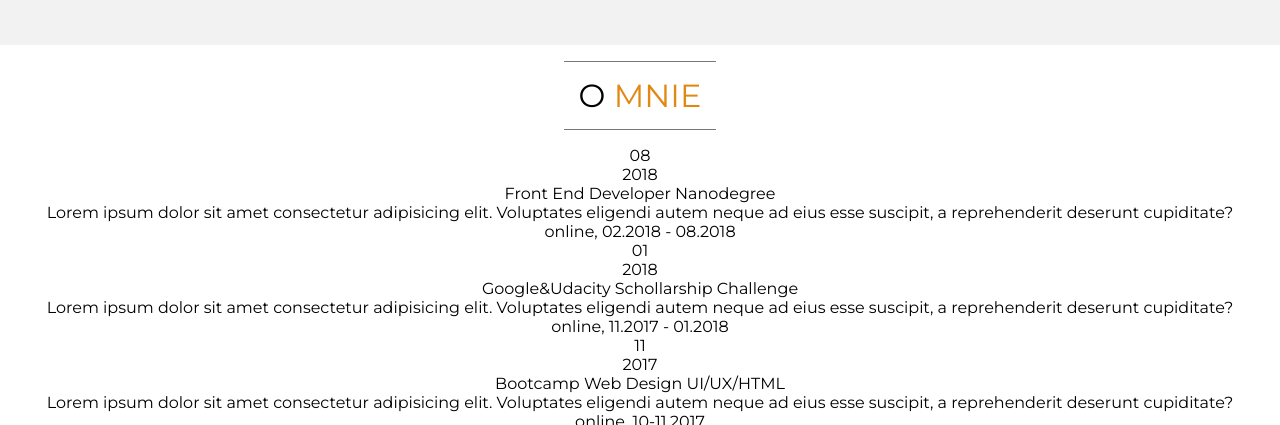
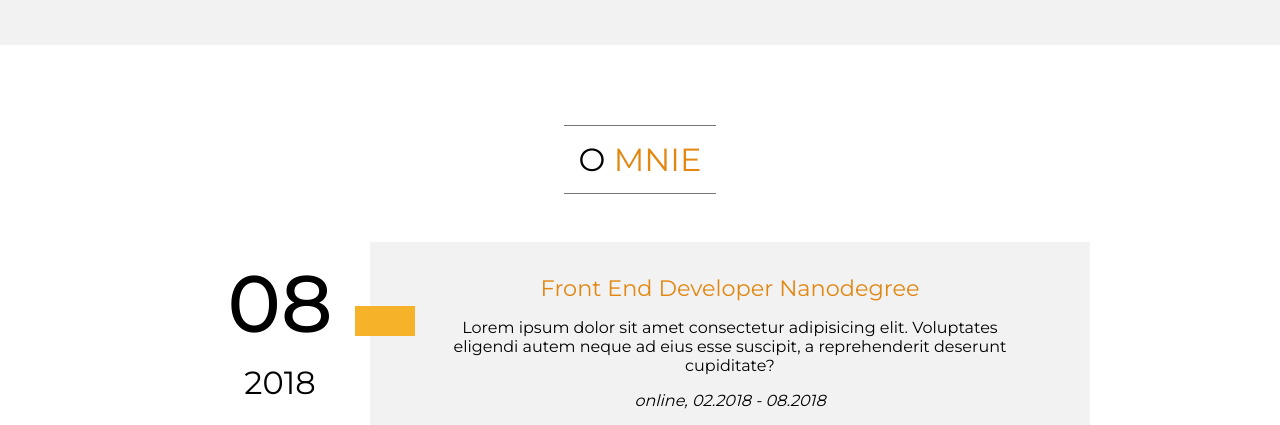
Before and after one commit to Moniaesz/front-end.land-portfolio, a website: page src/index.html in a window 1280 px wide. Shown: the part 2582-3007 px from the top of the page. Drawn offline with nearby package versions, Linux system fonts and the light colour scheme.

Commit message:
about section: courses skeleton

```diff
--- a/src/css/style.css
+++ b/src/css/style.css
@@ -162,6 +162,60 @@ body.dark {
   margin-left: 2rem;
   display: block; }
 
+#about {
+  max-width: 90vw;
+  margin: 4rem auto auto auto; }
+
+.single-course__wrapper {
+  max-width: 900px;
+  margin: 2rem auto 1rem auto; }
+
+.full-date {
+  display: flex;
+  align-items: center;
+  justify-content: center;
+  margin-bottom: 1rem; }
+
+.full-date__month {
+  font-weight: 500;
+  font-size: 5rem; }
+
+.full-date__year {
+  font-size: 2rem;
+  padding: 0.7rem; }
+
+.tile__title {
+  color: #E18712;
+  font-weight: 400;
+  font-size: 1.4rem;
+  margin-bottom: 1rem; }
+
+.tile {
+  display: flex;
+  flex-direction: column;
+  align-content: flex-start;
+  background: #f2f2f2;
+  padding: 2rem 4rem;
+  position: relative; }
+  .tile::before {
+    content: "";
+    background: #F6B229;
+    height: 30px;
+    width: 60px;
+    position: absolute;
+    top: 4rem;
+    display: inline; }
+
+.tile--odd::before {
+  left: -15px; }
+
+.tile--even::before {
+  right: -15px; }
+
+.course-type {
+  font-style: italic;
+  margin-top: 1rem; }
+
 .portfolio-project {
   padding: 3rem 0.5rem; }
 
@@ -269,6 +323,19 @@ body.dark {
   .date {
     margin-top: 1rem; } }
 
+@media screen and (min-width: 855px) {
+  @supports (display: grid) {
+    .single-course__wrapper {
+      display: grid;
+      grid-template-columns: 1fr 4fr; }
+    .reverted {
+      grid-template-columns: 4fr 1fr; }
+    .full-date__reverted {
+      grid-column: 2/3;
+      grid-row: 1/2; } }
+  .full-date {
+    flex-direction: column; } }
+
 @media screen and (min-width: 1230px) {
   .header__social-icons, .languages {
     margin-top: 0; }
--- a/src/sass/_layout/_about.scss
+++ b/src/sass/_layout/_about.scss
@@ -0,0 +1,64 @@
+// -------------------------------
+//     ABOUT SECTION
+// -------------------------------
+#about {
+	max-width: 90vw;
+	margin: 4rem auto auto auto;
+}
+
+// courses
+.single-course__wrapper {
+	max-width: 900px;
+	margin: 2rem auto 1rem auto;
+}
+.full-date {
+	display: flex;
+	align-items: center;
+	justify-content: center;
+	margin-bottom: 1rem;
+}
+.full-date__month {
+	font-weight: 500;
+	font-size: 5rem;
+}
+.full-date__year {
+	font-size: 2rem;
+	padding: 0.7rem;
+}
+.tile__title {
+	color: $base__orange;
+	font-weight: 400;
+	font-size: 1.4rem;
+	margin-bottom: 1rem;
+}
+.tile {
+	display: flex;
+	flex-direction: column;
+	align-content: flex-start;
+	background: $light__grey;
+	padding: 2rem 4rem;
+	position: relative;
+	&::before {
+		content: "";
+		background: $light__orange;
+		height: 30px;
+		width: 60px;
+		position: absolute;
+		top: 4rem;
+		display: inline;
+	}
+}
+.tile--odd {
+	&::before {
+		left: -15px;
+	}
+}
+.tile--even {
+	&::before {
+		right: -15px;
+	}
+}
+.course-type {
+	font-style: italic;
+	margin-top: 1rem;
+}
--- a/src/sass/_media/media.scss
+++ b/src/sass/_media/media.scss
@@ -13,6 +13,25 @@
 	}
 	.date {
 		margin-top: 1rem;
+	}
+}
+@media screen and (min-width: 855px) {
+	//about section
+	@supports (display: grid) {
+		.single-course__wrapper {
+			display: grid;
+			grid-template-columns: 1fr 4fr;
+		}
+		.reverted {
+			grid-template-columns: 4fr 1fr;
+		}
+		.full-date__reverted {
+			grid-column: 2/3;
+			grid-row: 1/2;
+		}
+	}
+	.full-date {
+	flex-direction: column;
 	}
 }
 @media screen and (min-width: 1230px) {
```
